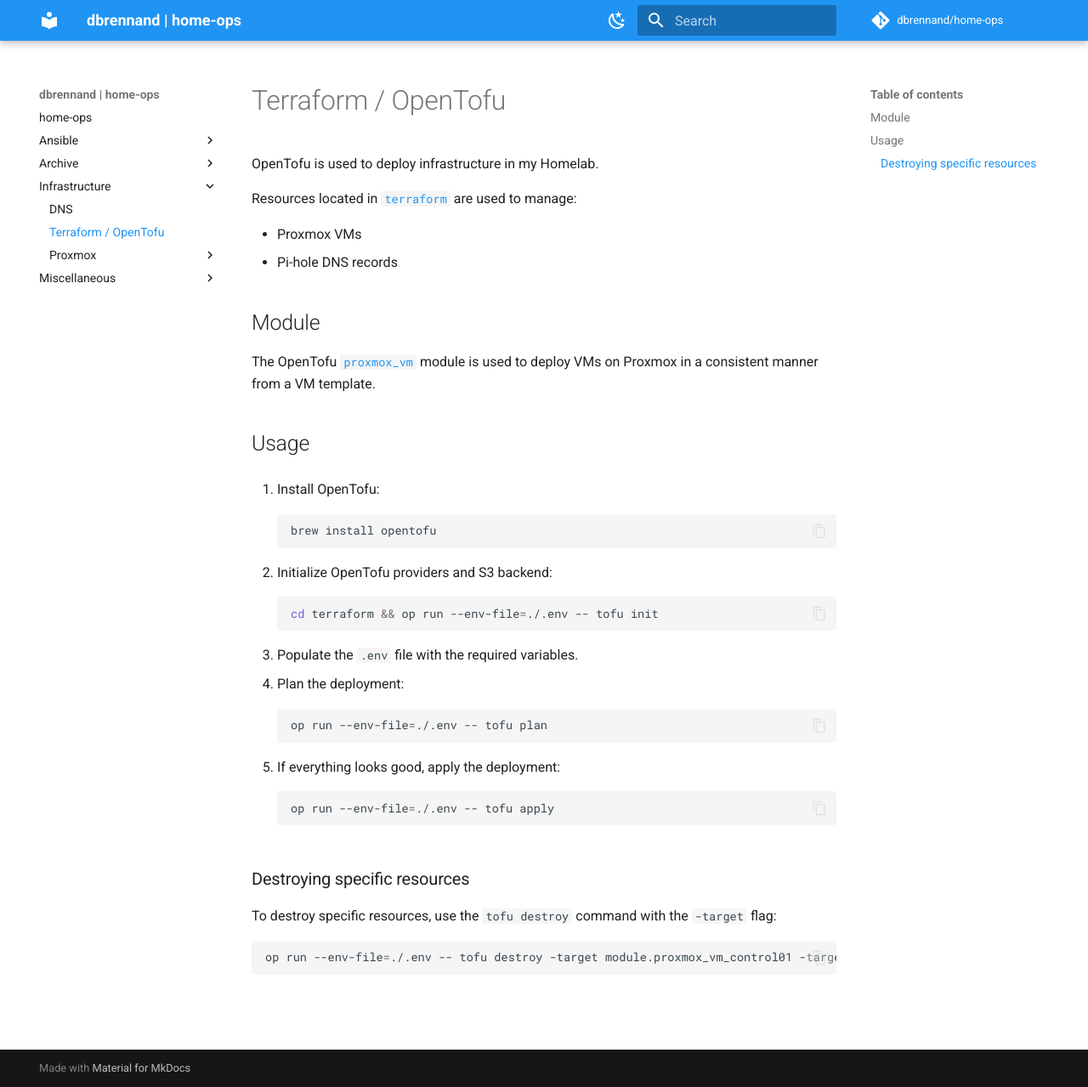
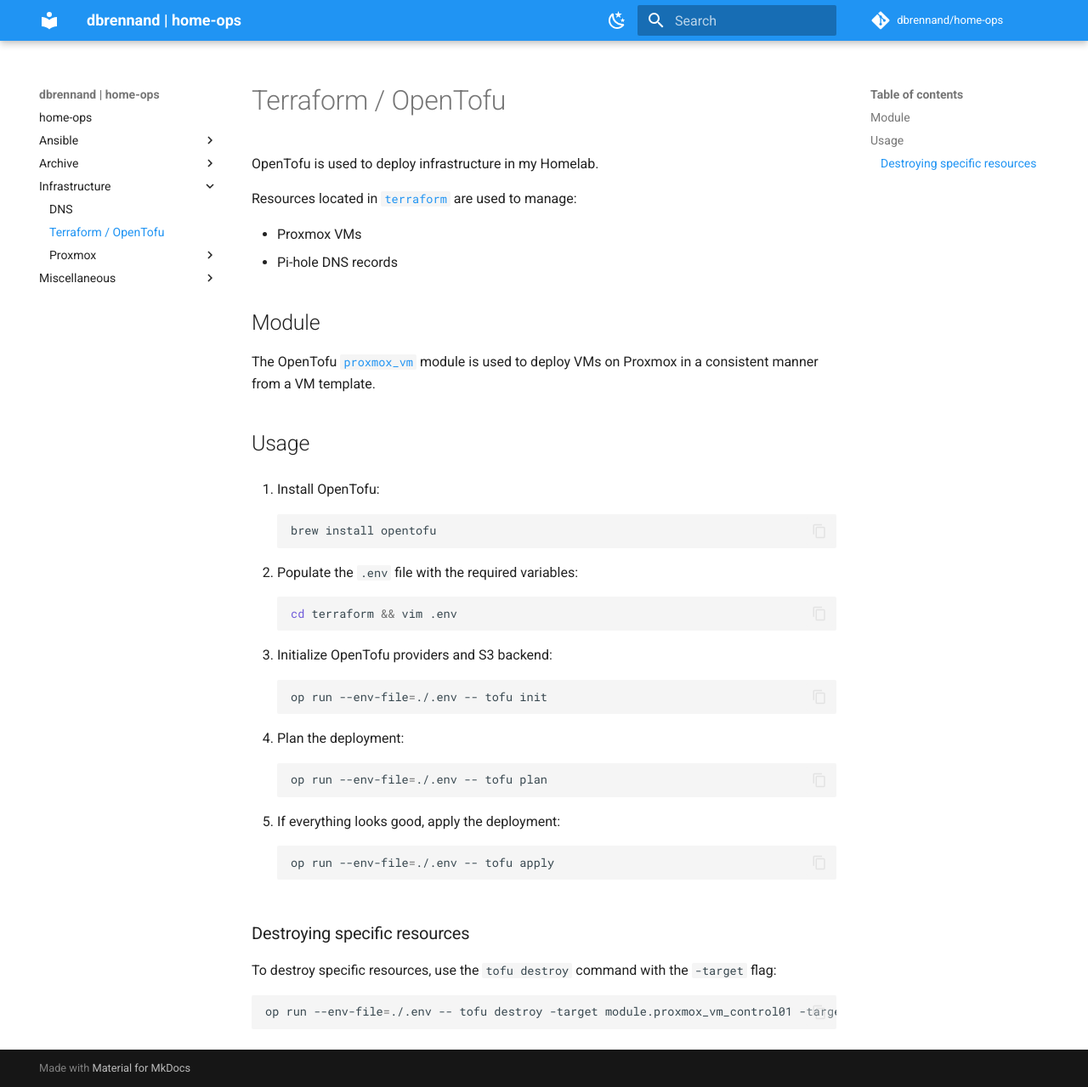
Before and after one commit to dbrennand/home-ops, an MkDocs documentation site: the page built from docs/infrastructure/terraform.md, in a window 1280 px wide and 1279 px high. Shown: the whole window at 85% size. Built offline with MkDocs 1.6.1 and Material for MkDocs 9.7.7, drawn with Linux system fonts in a browser that asks for light colours; comment, search, counter and statistics services are not loaded.

Commit message:
docs(refactor): steps order

````diff
--- a/docs/infrastructure/terraform.md
+++ b/docs/infrastructure/terraform.md
@@ -19,13 +19,17 @@
     brew install opentofu
     ```
 
-2. Initialize OpenTofu providers and S3 backend:
+2. Populate the `.env` file with the required variables:
 
     ```bash
-    cd terraform && op run --env-file=./.env -- tofu init
+    cd terraform && vim .env
     ```
 
-3. Populate the `.env` file with the required variables.
+3. Initialize OpenTofu providers and S3 backend:
+
+    ```bash
+    op run --env-file=./.env -- tofu init
+    ```
 
 4. Plan the deployment:
 
````
